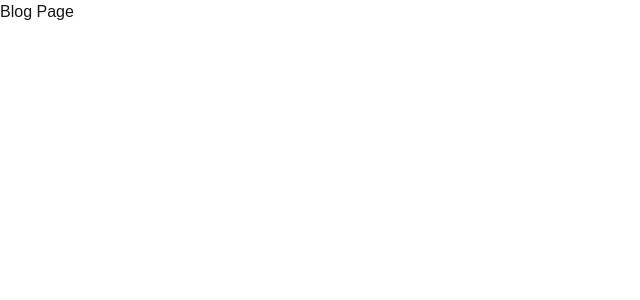
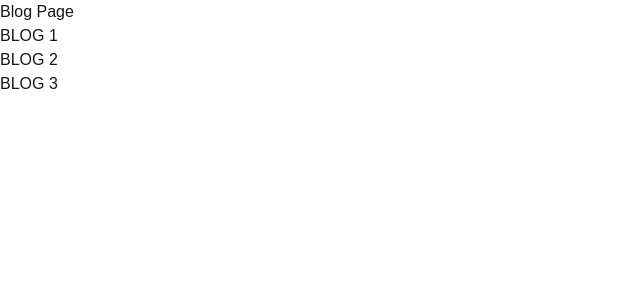
Before and after one commit to benpinon4/fetch-nextjs-client-and-server-practicex2, a Next.js app: page /blog in a window 1280 px wide. Shown: the top 300 px of the page, without its empty margins (0-640 px from the left). Built offline with nearby package versions, Linux system fonts and the light colour scheme.

Commit message:
More practice with dynamic routes

```diff
--- /dev/null
+++ b/app/blog/[blogId]/page.js
@@ -0,0 +1,12 @@
+
+import { use } from "react";
+const Page = ({ params }) => {
+    let params1 = use(params)
+  return (
+    <>
+      <h1> Blog Details Blog ID {params1.blogId}</h1>
+    </>
+  );
+};
+
+export default Page;
--- a/app/blog/[slug]/page.js
+++ /dev/null
@@ -1,18 +0,0 @@
-"use client"
-
-import { useRouter } from "next/navigation"
-
-const Page = () => {
-const router = useRouter()
-let param = router.query
-console.log(param)
-
-// const {slug} = router.query
-
-    return (<>
-    Slug Page is
-    </>)
-
-}
-
-export default Page
--- a/app/blog/page.js
+++ b/app/blog/page.js
@@ -1,6 +1,9 @@
 const Page = () => {
     return  (<>
     Blog Page
+    <p>BLOG 1</p>
+    <p>BLOG 2</p>
+    <p>BLOG 3</p>
     </>)
 }
 
--- /dev/null
+++ b/app/product-dynamic-routes/[productId]/page.js
@@ -0,0 +1,13 @@
+import { use } from "react"
+
+
+const ProductDetailsPage = ({params}) => {
+
+    let params1 = use(params)
+
+
+    return(<h1>Product Details Page {params1.productId}</h1>)
+
+}
+
+export default ProductDetailsPage
```
